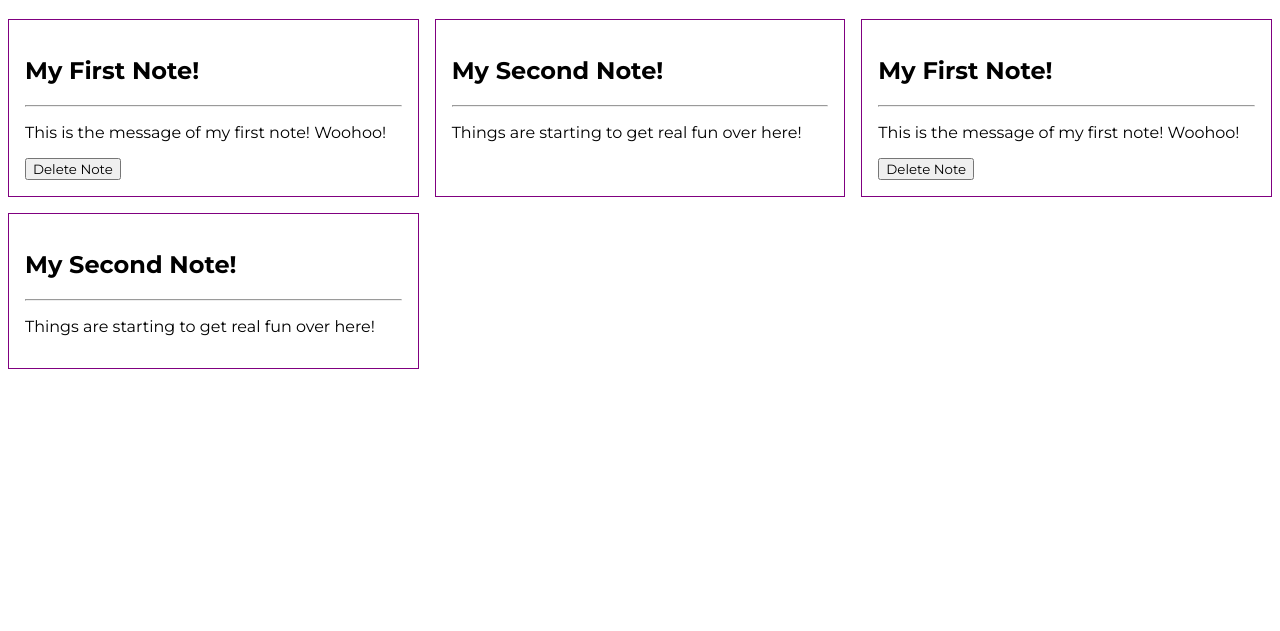
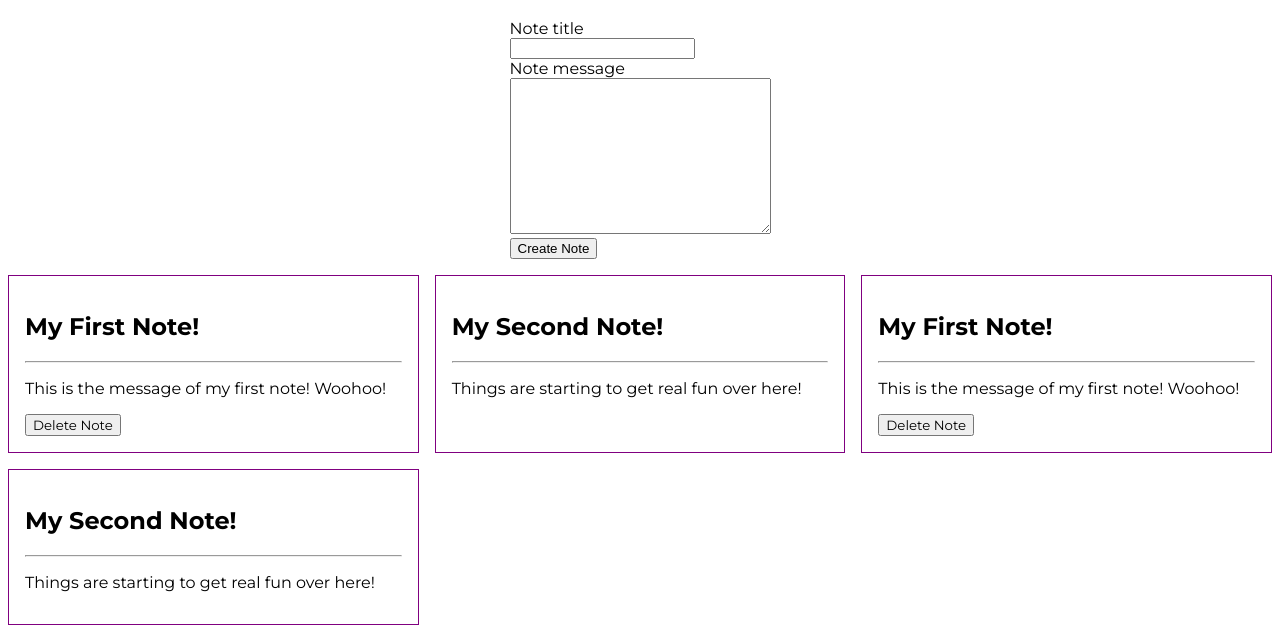
Before and after one commit to User5842/notetaker, a plain HTML site: page index.html in a window 1280 px wide. Shown: the part 63-694 px from the top of the page. Drawn offline with Linux system fonts and the light colour scheme.

Commit message:
Added note form

```diff
--- /dev/null
+++ b/blocks/form/__label/form__label.css
@@ -0,0 +1,3 @@
+.form__label {
+    display: block;
+}
--- /dev/null
+++ b/blocks/form/form.css
@@ -0,0 +1,8 @@
+@import url(./__label/form__label.css);
+
+.form {
+    align-items: center;
+    display: flex;
+    flex-direction: column;
+    margin-bottom: 1rem;
+}
--- a/index.html
+++ b/index.html
@@ -11,6 +11,19 @@
     <header class="header">
         <h1 class="header__title">notetaker</h1>
     </header>
+    <section class="form">
+        <form>
+            <div>
+                <label class="form__label" for="title">Note title</label>
+                <input id="title" name="title" type="text" required>
+            </div>
+            <div>
+                <label class="form__label" for="message">Note message</label>
+                <textarea name="message" id="message" cols="30" rows="10"></textarea>
+            </div>
+            <button type="submit">Create Note</button>
+        </form>
+    </section>
     <section class="notes">
         <div class="note">
             <h2 class="note__title">My First Note!</h2>
--- a/pages/index.css
+++ b/pages/index.css
@@ -1,5 +1,6 @@
 @import url(../vendor/fonts.css);
 @import url(../blocks/body/body.css);
+@import url(../blocks/form/form.css);
 @import url(../blocks/header/header.css);
 @import url(../blocks/note/note.css);
 @import url(../blocks/notes/notes.css);
```
